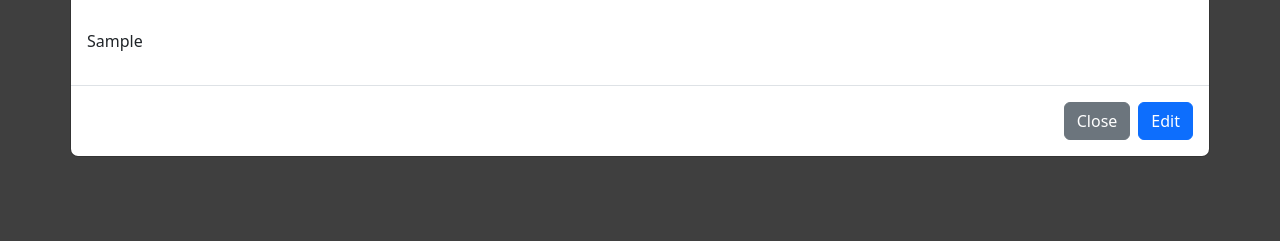
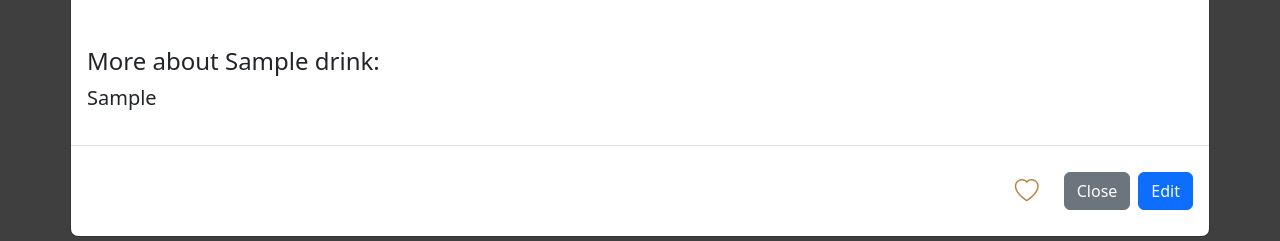
Before and after one commit to Aisulu-Tulyeujan/brewbook, a Django app: page / in a window 1280 px wide, after a click that opens the changed part. Shown: the part 827-1068 px from the top of the page. Run offline with Django 5.2, Linux system fonts and the light colour scheme; a user stored in the database is signed in; tables that the repository leaves empty hold one stand-in row (values such as "Sample post"); grey boxes marked "Sample" are stand-in pictures.

Commit message:
like button

```diff
--- a/brewbookapp/admin.py
+++ b/brewbookapp/admin.py
@@ -1,7 +1,7 @@
 from django.contrib import admin
-from .models import User, Drink, Favorite
+from .models import User, Drink, Liked
 # Register your models here.
 
 admin.site.register(User)
 admin.site.register(Drink)
-admin.site.register(Favorite)
+admin.site.register(Liked)
--- a/brewbookapp/models.py
+++ b/brewbookapp/models.py
@@ -18,6 +18,6 @@ class Ingredient(models.Model):
     drink = models.ForeignKey(Drink, on_delete=models.CASCADE, related_name="ingredients")
     name = models.CharField(max_length=100)
 
-class Favorite(models.Model):
+class Liked(models.Model):
     user = models.ForeignKey(User, on_delete=models.CASCADE, related_name='user')
-    drink = models.ForeignKey(Drink, on_delete=models.CASCADE, related_name='favorite_drink')
+    drink = models.ForeignKey(Drink, on_delete=models.CASCADE, related_name='liked_drinks')
--- a/brewbookapp/static/brewbookapp/layout.js
+++ b/brewbookapp/static/brewbookapp/layout.js
@@ -2,6 +2,7 @@ document.addEventListener("DOMContentLoaded", function() {
     hideAlert();
     editDrink();
     stopVideos();
+    toggleLike();
 })
 
 function hideAlert(){
@@ -40,5 +41,36 @@ function stopVideos(){
             })
         })
     })
+}
+function toggleLike(button) {
+    const drinkId = button.dataset.drinkId;
+    const card = document.getElementById("drinkCard" + drinkId);
+    const icon = button.querySelector('.bi');
+    let liked = button.dataset.liked === 'true';
 
+    if (liked) {
+        // Update UI for unlike
+        card.dataset.liked = 'false';
+        button.dataset.liked = 'false';
+        icon.classList.remove("bi-heart-fill");
+        icon.classList.add("bi-heart");
+
+        // Send request to backend
+        fetch(`/unlike/${drinkId}/`)
+            .then(response => response.json())
+            .then(result => console.log(result))
+            .catch(error => console.error("Unlike error:", error));
+    } else {
+        // Update UI for like
+        card.dataset.liked = 'true';
+        button.dataset.liked = 'true';
+        icon.classList.remove("bi-heart");
+        icon.classList.add("bi-heart-fill");
+
+        // Send request to backend
+        fetch(`/like/${drinkId}/`)
+            .then(response => response.json())
+            .then(result => console.log(result))
+            .catch(error => console.error("Like error:", error));
+    }
 }
--- a/brewbookapp/static/brewbookapp/styles.css
+++ b/brewbookapp/static/brewbookapp/styles.css
@@ -64,11 +64,6 @@
     width: 100%;
 }
 
-.modal-drink-image img {
-    max-height: 300px;
-    width: 100%;
-    object-fit: cover;
-}
 
 .drink-video {
     width: 100%;
@@ -83,3 +78,13 @@
   overflow: hidden;
   text-overflow: ellipsis;
 }
+
+.like-btn i {
+  font-size: 24px;
+  transition: color 0.2s ease;
+  color: rgb(189, 132, 63) !important;
+}
+
+.custom-like-btn {
+  color: rgb(189, 132, 63);
+}
--- a/brewbookapp/templates/brewbookapp/index.html
+++ b/brewbookapp/templates/brewbookapp/index.html
@@ -5,21 +5,35 @@
 
     {% include 'brewbookapp/navbar.html' %}
     <!-- create cards as many as the drinks -->
+    <div class="alert-container">
+        {% if message %}
+            <div class="alert alert-success"role="alert" id="drink-added">
+                {{ message }}
+            </div>
+        {% endif %}
+    </div>
     <div class="container-lg my-5">
         <div class="row row-cols-2 row-cols-md-3 row-cols-lg-4 g-4">
             {% for drink in drinks%}
                 <div class="col">
-                    <div class="card drink-card" data-bs-toggle="modal" data-bs-target="#drinkModal{{ drink.id }}">
+                    <div id="drinkCard{{ drink.id }}" class="card drink-card">
                         <img src="{{ drink.photo.url }}" class="card-img-top img-fluid" alt="...">
                         <div class="card-body">
-                            <h5 class="card-title">{{ drink.name }}</h5>
-                            <div class="card-ingredients">
+                            <h5 class="card-title" data-bs-toggle="modal" data-bs-target="#drinkModal{{ drink.id }}">{{ drink.name }}</h5>
+                            <div class="card-ingredients mb-3">
                                 <ul>
                                     {% for ingredient in drink.ingredients.all %}
                                         <li>{{ ingredient.name }}</li>
                                     {% endfor %}
                                 </ul>
                             </div>
+                            <button
+                                class="btn p-0 border-0 bg-transparent like-btn position-absolute bottom-0 end-0 m-2"
+                                data-drink-id="{{ drink.id }}"
+                                data-liked="{% if drink in liked_drinks%}true{% else %}false{% endif %}"
+                                onclick="toggleLike(this)">
+                                <i class="bi {% if drink in liked_drinks%}bi-heart-fill{% else %}bi-heart{% endif %}"></i>
+                            </button>
                         </div>
                     </div>
                 </div>
@@ -27,15 +41,17 @@
                     <div class="modal-dialog modal-dialog-centered modal-dialog-scrollable modal-xl" id="drinkModal{{ drink.id }}" data-drink-id="{{ drink.id }}" aria-labelledby="drinkModal{{ drink.id }}" aria-hidden="true">
                         <div class="modal-content">
                             <div class="modal-header">
-                                <h1 class="modal-title fs-5" id="staticBackdropLabel">{{ drink.name }}</h1>
+                                <h1 class="modal-title fs-3" id="staticBackdropLabel">{{ drink.name }}</h1>
                                 <button type="button" class="btn-close" data-bs-dismiss="modal" aria-label="Close"></button>
                             </div>
-                            <div class="modal-body">
+                            <div class="modal-body fs-5">
+                                <h4>Ingredients:</h4>
                                 <ul>
                                     {% for ingredient in drink.ingredients.all %}
                                         <li>{{ ingredient.name }}</li>
                                     {% endfor %}
                                 </ul>
+                                <h4>Steps:</h4>
                                 <p>{{ drink.instruction|linebreaksbr }}</p>
                                 <div class="video-container my-3">
                                     <div class="row">
@@ -60,13 +76,18 @@
                                         </div>
                                     </div>
                                 </div>
+                                <h4>More about {{ drink.name }}:</h4>
                                 {% if drink.fun_facts %}
                                     <p>{{ drink.fun_facts|linebreaksbr }}</p>
                                 {% endif %}
                             </div>
                             <div class="modal-footer">
+                                <button class="btn like-btn m-2" data-drink-id="{{ drink.id }}" onclick="toggleLike(this)">
+                                    <i class="bi bi-heart"></i>
+                                </button>
                                 <button type="button" class="btn btn-secondary" data-bs-dismiss="modal">Close</button>
                                 <button data-drink-id="{{ drink.id }}" type="button" class="btn btn-primary edit-drink">Edit</button>
+
                             </div>
                         </div>
                     </div>
--- a/brewbookapp/templates/brewbookapp/layout.html
+++ b/brewbookapp/templates/brewbookapp/layout.html
@@ -8,6 +8,7 @@
     <title>BrewBook</title>
     <link href="https://cdn.jsdelivr.net/npm/bootstrap@5.3.6/dist/css/bootstrap.min.css" rel="stylesheet" integrity="sha384-4Q6Gf2aSP4eDXB8Miphtr37CMZZQ5oXLH2yaXMJ2w8e2ZtHTl7GptT4jmndRuHDT" crossorigin="anonymous">
     <link rel="stylesheet" href="{% static 'brewbookapp/styles.css' %}">
+    <link href="https://cdn.jsdelivr.net/npm/bootstrap-icons@1.10.5/font/bootstrap-icons.css" rel="stylesheet">
     <script src="https://cdn.jsdelivr.net/npm/bootstrap@5.3.6/dist/js/bootstrap.bundle.min.js" integrity="sha384-j1CDi7MgGQ12Z7Qab0qlWQ/Qqz24Gc6BM0thvEMVjHnfYGF0rmFCozFSxQBxwHKO" crossorigin="anonymous"></script>
     <script src="{% static 'brewbookapp/layout.js'%}"></script>
   </head>
--- a/brewbookapp/templates/brewbookapp/navbar.html
+++ b/brewbookapp/templates/brewbookapp/navbar.html
@@ -16,9 +16,6 @@
             <a class="nav-link" id="nav-new-drink" href="{% url 'new_drink' %}">New Drink</a>
         </li>
         {% endif %}
-        <li class="nav-item">
-        <a class="nav-link" href="#">Favorites</a>
-        </li>
         {% if user.is_authenticated %}
         <li class="nav-item" display="none">
             <a class="nav-link" href="{% url 'logout_view' %}">Logout</a>
--- a/brewbookapp/urls.py
+++ b/brewbookapp/urls.py
@@ -9,5 +9,7 @@ urlpatterns = [
     path("logout", views.logout_view, name="logout_view"),
     path("register", views.register, name="register"),
     path("new_drink", views.new_drink, name="new_drink"),
-    path("edit_drink/<int:drink_id>/", views.edit_drink, name="edit_drink")
+    path("edit_drink/<int:drink_id>/", views.edit_drink, name="edit_drink"),
+    path("like/<int:drink_id>/", views.like, name="like"),
+    path("unlike/<int:drink_id>/", views.unlike, name="unlike")
 ] + static(settings.MEDIA_URL, document_root=settings.MEDIA_ROOT)
--- a/brewbookapp/views.py
+++ b/brewbookapp/views.py
@@ -2,16 +2,18 @@ from django.db import IntegrityError
 from django.shortcuts import render
 from django.contrib.auth import authenticate, login, logout
 import json
-from django.http import HttpResponseRedirect, HttpResponse
+from django.http import HttpResponseRedirect, HttpResponse, JsonResponse
 from django.urls import reverse
 
-from brewbookapp.models import User, Drink, Favorite, Ingredient
+from brewbookapp.models import User, Drink, Liked, Ingredient
 # Create your views here.
 
 def index(request):
     drinks = Drink.objects.all()
+    liked_drinks = [like.drink for like in Liked.objects.filter(user=request.user)]
     return render(request, "brewbookapp/index.html", {
         "drinks": drinks,
+        "liked_drinks":liked_drinks
     })
 
 def login_view(request):
@@ -85,10 +87,12 @@ def edit_drink(request, drink_id):
         drink.name = request.POST["name"]
         drink.instruction = request.POST["instruction"]
         if request.FILES.get("photo"):
+            drink.photo.delete()
             drink.photo = request.FILES.get("photo")
         if request.POST.get("video_url"):
             drink.video_url = request.POST.get("video_url")
         if request.FILES.get("video_file"):
+            drink.video.delete()
             drink.video = request.FILES.get("video_file")
         drink.fun_facts = request.POST.get("more_information")
         drink.save()
@@ -99,10 +103,20 @@ def edit_drink(request, drink_id):
         Ingredient.objects.filter(drink=drink,name__in=to_delete).delete()
         for name in to_add:
             Ingredient.objects.create(drink=drink,name=name)
-        return render(request, 'brewbookapp/new_drink.html', {
-            "message": "Drink added."
-        })
+        return HttpResponseRedirect(reverse('index'))
     else:
         return render(request, 'brewbookapp/new_drink.html', {
             "drink": drink
         })
+
+
+def like(request, drink_id):
+    drink = Drink.objects.get(id=drink_id)
+    Liked.objects.create(user=request.user,drink=drink)
+    return JsonResponse({'status': 'liked'})
+
+
+def unlike(request, drink_id):
+    drink = Drink.objects.get(id=drink_id)
+    Liked.objects.get(user=request.user,drink=drink).delete()
+    return JsonResponse({'status': 'unliked'})
```
Also changed, not shown: brewbookapp/migrations/0005_liked_delete_favorite.py (added).
